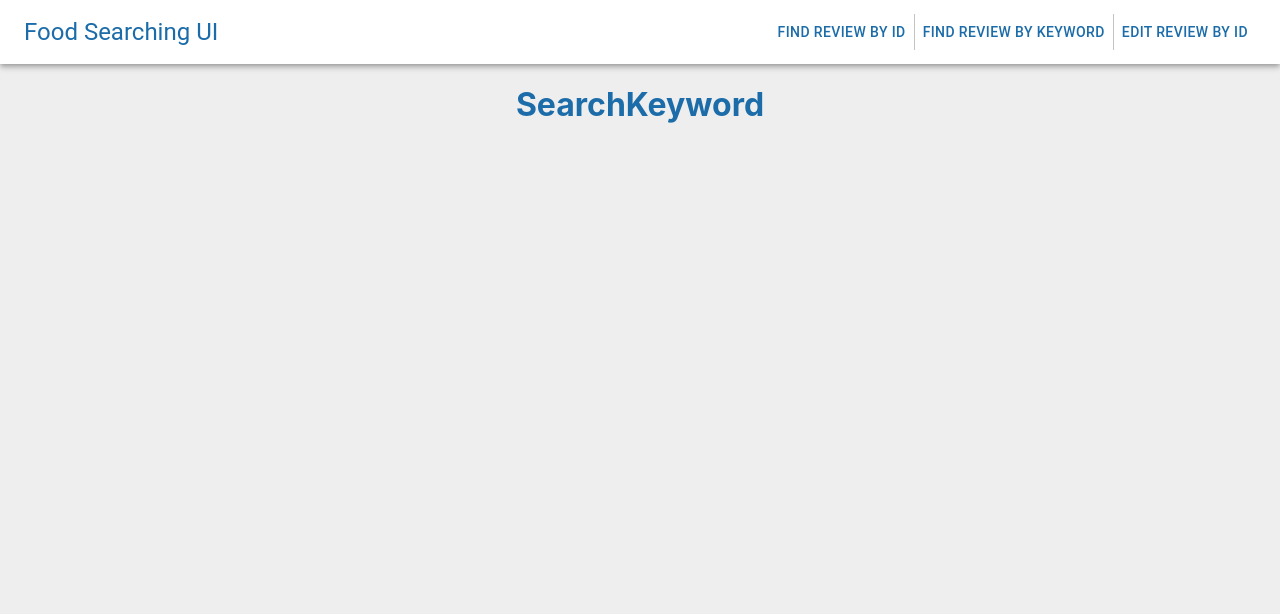
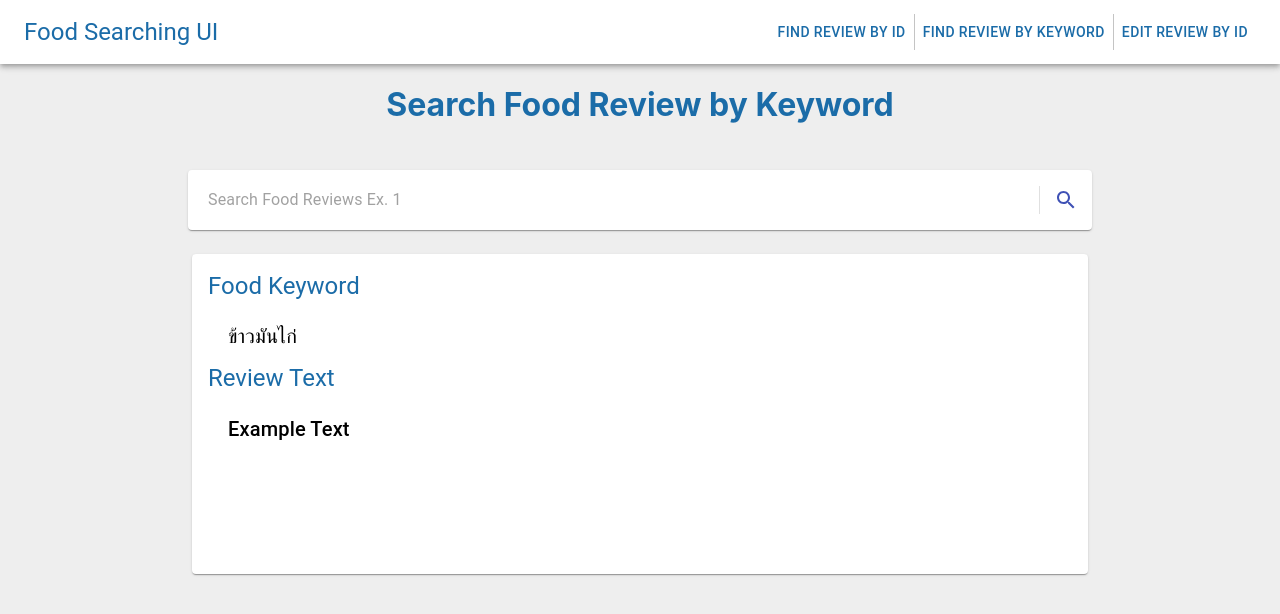
Before and after one commit to booktay/foodsearching-ui, a React (Create React App) app: page /keyword in a window 1280 px wide. Shown: the top 614 px of the page. Built offline with nearby package versions, Linux system fonts and the light colour scheme.

Commit message:
Add Pass Value by state&props

```diff
--- a/src/pages/EditID.js
+++ b/src/pages/EditID.js
@@ -1,6 +1,15 @@
 import React from 'react';
 import { makeStyles } from '@material-ui/core/styles';
 import { Container } from "@material-ui/core";
+import Grid from '@material-ui/core/Grid';
+import Paper from '@material-ui/core/Paper';
+import InputBase from '@material-ui/core/InputBase';
+import Divider from '@material-ui/core/Divider';
+import IconButton from '@material-ui/core/IconButton';
+import SearchIcon from '@material-ui/icons/Search';
+import Card from '@material-ui/core/Card';
+import CardContent from '@material-ui/core/CardContent';
+import Typography from '@material-ui/core/Typography';
 
 const styles = makeStyles((theme) => ({
     root: {
@@ -9,7 +18,36 @@ const styles = makeStyles((theme) => ({
         flexDirection: 'column',
         alignItems: 'center',
         minHeight: '100vh'
-    }
+    },
+    searchroot: {
+        padding: '2px 4px',
+        display: 'inline-flex',
+        alignItems: 'center',
+        width: '70vw',
+        height: '7vh',
+    },
+    input: {
+        marginLeft: theme.spacing(2),
+        flex: 1,
+    },
+    iconButton: {
+        padding: 10,
+    },
+    divider: {
+        height: 28,
+        margin: 4,
+    },
+    cardroot: {
+        display: 'inline-block',
+        width: '70vw',
+        minHeight: '60vh',
+    },
+    title: {
+        fontSize: 14,
+    },
+    pos: {
+        marginBottom: 12,
+    },
 }));
 
 export default function EditID() {
@@ -18,7 +56,44 @@ export default function EditID() {
     return (
         <div className={classes.root}>
             <Container>
-                <h1>EditID</h1>
+                <Grid container spacing={3}>
+                    <Grid item xs={12}>
+                        <h1>Edit Food Review by ID</h1>
+                    </Grid>
+                    <Grid item xs={12}>
+                        <Paper component="form" className={classes.searchroot}>
+                            <InputBase
+                                className={classes.input}
+                                placeholder="Search Food Reviews Ex. 1"
+                                inputProps={{ 'aria-label': 'search food reviews' }}
+                            />
+                            <Divider className={classes.divider} orientation="vertical" />
+                            <IconButton color="primary" type="submit" className={classes.iconButton} aria-label="directions">
+                                <SearchIcon />
+                            </IconButton>
+                        </Paper>
+                    </Grid>
+                    <Grid item xs={12}>
+                        <Card className={classes.cardroot}>
+                            <CardContent>
+                                <Typography className={classes.title} color="textSecondary" gutterBottom>
+                                    Word of the Day
+                                </Typography>
+                                <Typography variant="h5" component="h2">
+                                    beloololo
+                                </Typography>
+                                <Typography className={classes.pos} color="textSecondary">
+                                    adjective
+                                </Typography>
+                                <Typography variant="body2" component="p">
+                                    well meaning and kindly.
+                                    <br />
+                                    {'"a benevolent smile"'}
+                                </Typography>
+                            </CardContent>
+                        </Card>
+                    </Grid>
+                </Grid>
             </Container>
         </div>
     );
--- a/src/pages/SearchID.js
+++ b/src/pages/SearchID.js
@@ -1,53 +1,70 @@
 import React, { Component } from 'react';
-import { makeStyles } from '@material-ui/core/styles';
+import PropTypes from 'prop-types';
+import { withStyles } from '@material-ui/core/styles';
 import { Container } from "@material-ui/core";
 import Grid from '@material-ui/core/Grid';
+import Paper from '@material-ui/core/Paper';
+import InputBase from '@material-ui/core/InputBase';
+import Divider from '@material-ui/core/Divider';
+import IconButton from '@material-ui/core/IconButton';
+import SearchIcon from '@material-ui/icons/Search';
+import Card from '@material-ui/core/Card';
+import CardContent from '@material-ui/core/CardContent';
+import Typography from '@material-ui/core/Typography';
 
-import SearchboxID from '../components/SearchboxID';
-import Cardbox from '../components/Card';
-
-const styles = makeStyles((theme) => ({
+const styles = theme => ({
     root: {
         flexGrow: 1,
         display: 'flex',
         flexDirection: 'column',
         alignItems: 'center',
         minHeight: '100vh'
+    },
+    searchroot: {
+        padding: '2px 4px',
+        display: 'inline-flex',
+        alignItems: 'center',
+        width: '70vw',
+        height: '7vh',
+    },
+    input: {
+        marginLeft: theme.spacing(2),
+        flex: 1,
+    },
+    iconButton: {
+        padding: 10,
+    },
+    divider: {
+        height: 28,
+        margin: 4,
+    },
+    cardroot: {
+        display: 'inline-block',
+        width: '70vw',
+        minHeight: '40vh',
+        textAlign: 'left',
+        color: '#1b6ca8',
+    },
+    reviewtext: {
+        textAlign: 'left',
+        padding: '10px 20px 10px 20px',
+        color: '#000000',
     }
-}));
+});
 
-class Content extends Component {
+class SearchID extends Component {
     constructor() {
         super();
 
         this.state = {
-
+            reviewID : 1,
+            reviewText : "Example Text",
         }
 
     }
-
-    handleClickSearch() {
-        const word = this.state.searchword
-        if (word !== "")
-            this.getdata(word)
-    }
-
-    async getdata(word) {
-
-        const response = await axios.get(webpath, {})
-        // console.log(response)
-        if (response.status === 200) {
-            this.setState(state => {
-                state.labels = response.data.rank
-                state.clusterData = response.data.datas
-                return state
-            })
-        }
-    }
-}
-
-export default function SearchID() {
-    const classes = styles();
+    render() {
+        const { classes } = this.props;
+        const { reviewID, reviewText } = this.state;
 
         return (
             <div className={classes.root}>
@@ -57,13 +74,45 @@ export default function SearchID() {
                             <h1>Search Food Review by ReviewID</h1>
                         </Grid>
                         <Grid item xs={12}>
-                        <SearchboxID />
+                            <Paper component="form" className={classes.searchroot}>
+                                <InputBase
+                                    className={classes.input}
+                                    placeholder="Search Food Reviews Ex. 1"
+                                    autoComplete="1"
+                                />
+                                <Divider className={classes.divider} orientation="vertical" />
+                                <IconButton color="primary" type="submit" className={classes.iconButton} aria-label="directions">
+                                    <SearchIcon />
+                                </IconButton>
+                            </Paper>
                         </Grid>
                         <Grid item xs={12}>
-                        <Cardbox />
+                            <Card className={classes.cardroot}>
+                                <CardContent>
+                                    <Typography variant="h5" gutterBottom>
+                                        Review ID
+                                </Typography>
+                                    <Typography variant="h6" className={classes.reviewtext}>
+                                        { reviewID }
+                                </Typography>
+                                    <Typography variant="h5" gutterBottom>
+                                        Review Text
+                                </Typography>
+                                    <Typography variant="h6" component="p" className={classes.reviewtext}>
+                                        { reviewText }
+                                </Typography>
+                                </CardContent>
+                            </Card>
                         </Grid>
                     </Grid>
                 </Container>
             </div>
         );
     }
+}
+
+SearchID.propTypes = {
+    classes: PropTypes.object.isRequired,
+};
+
+export default withStyles(styles)(SearchID);
--- a/src/pages/SearchKeyword.js
+++ b/src/pages/SearchKeyword.js
@@ -1,25 +1,118 @@
-import React from 'react';
-import { makeStyles } from '@material-ui/core/styles';
+import React, { Component } from 'react';
+import PropTypes from 'prop-types';
+import { withStyles } from '@material-ui/core/styles';
 import { Container } from "@material-ui/core";
+import Grid from '@material-ui/core/Grid';
+import Paper from '@material-ui/core/Paper';
+import InputBase from '@material-ui/core/InputBase';
+import Divider from '@material-ui/core/Divider';
+import IconButton from '@material-ui/core/IconButton';
+import SearchIcon from '@material-ui/icons/Search';
+import Card from '@material-ui/core/Card';
+import CardContent from '@material-ui/core/CardContent';
+import Typography from '@material-ui/core/Typography';
 
-const styles = makeStyles((theme) => ({
+const styles = theme => ({
     root: {
         flexGrow: 1,
         display: 'flex',
         flexDirection: 'column',
         alignItems: 'center',
         minHeight: '100vh'
+    },
+    searchroot: {
+        padding: '2px 4px',
+        display: 'inline-flex',
+        alignItems: 'center',
+        width: '70vw',
+        height: '7vh',
+    },
+    input: {
+        marginLeft: theme.spacing(2),
+        flex: 1,
+    },
+    iconButton: {
+        padding: 10,
+    },
+    divider: {
+        height: 28,
+        margin: 4,
+    },
+    cardroot: {
+        display: 'inline-block',
+        width: '70vw',
+        minHeight: '40vh',
+        textAlign: 'left',
+        color: '#1b6ca8',
+    },
+    reviewtext: {
+        textAlign: 'left',
+        padding: '10px 20px 10px 20px',
+        color: '#000000',
     }
-}));
+});
 
-export default function SearchKeyword() {
-    const classes = styles();
+class SearchKeyword extends Component {
+    constructor() {
+        super();
+
+        this.state = {
+            foodKeyword: "ข้าวมันไก่",
+            reviewText: "Example Text",
+        }
+
+    }
+    render() {
+        const { classes } = this.props;
+        const { foodKeyword, reviewText } = this.state;
 
         return (
             <div className={classes.root}>
                 <Container>
-                <h1>SearchKeyword</h1>
+                    <Grid container spacing={3}>
+                        <Grid item xs={12}>
+                            <h1>Search Food Review by Keyword</h1>
+                        </Grid>
+                        <Grid item xs={12}>
+                            <Paper component="form" className={classes.searchroot}>
+                                <InputBase
+                                    className={classes.input}
+                                    placeholder="Search Food Reviews Ex. 1"
+                                    autoComplete="1"
+                                />
+                                <Divider className={classes.divider} orientation="vertical" />
+                                <IconButton color="primary" type="submit" className={classes.iconButton} aria-label="directions">
+                                    <SearchIcon />
+                                </IconButton>
+                            </Paper>
+                        </Grid>
+                        <Grid item xs={12}>
+                            <Card className={classes.cardroot}>
+                                <CardContent>
+                                    <Typography variant="h5" gutterBottom>
+                                        Food Keyword
+                                </Typography>
+                                    <Typography variant="h6" className={classes.reviewtext}>
+                                        {foodKeyword}
+                                    </Typography>
+                                    <Typography variant="h5" gutterBottom>
+                                        Review Text
+                                </Typography>
+                                    <Typography variant="h6" component="p" className={classes.reviewtext}>
+                                        {reviewText}
+                                    </Typography>
+                                </CardContent>
+                            </Card>
+                        </Grid>
+                    </Grid>
                 </Container>
             </div>
         );
     }
+}
+
+SearchKeyword.propTypes = {
+    classes: PropTypes.object.isRequired,
+};
+
+export default withStyles(styles)(SearchKeyword);
```
Also changed, not shown: src/components/SearchboxID.js (+8 -1 lines). Lines whose indentation alone changed are shown as unchanged.
